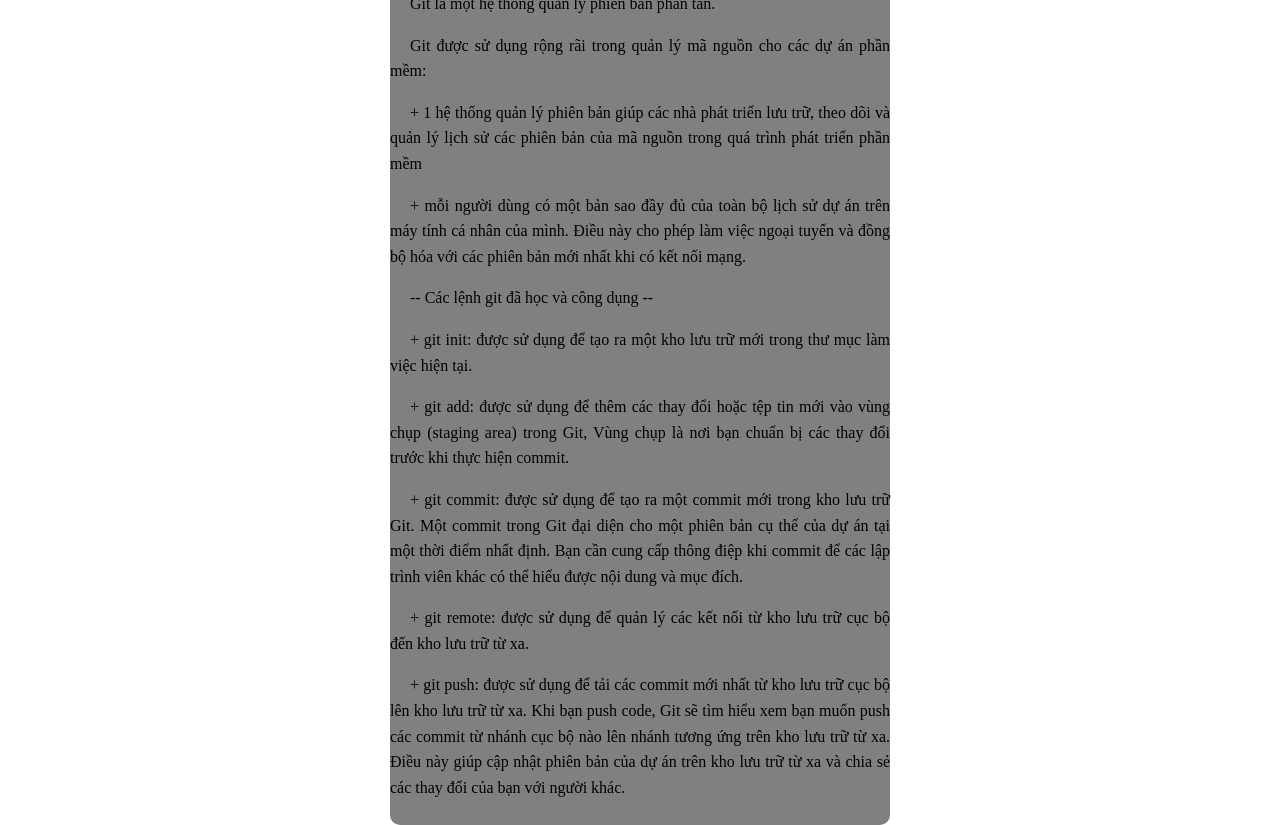
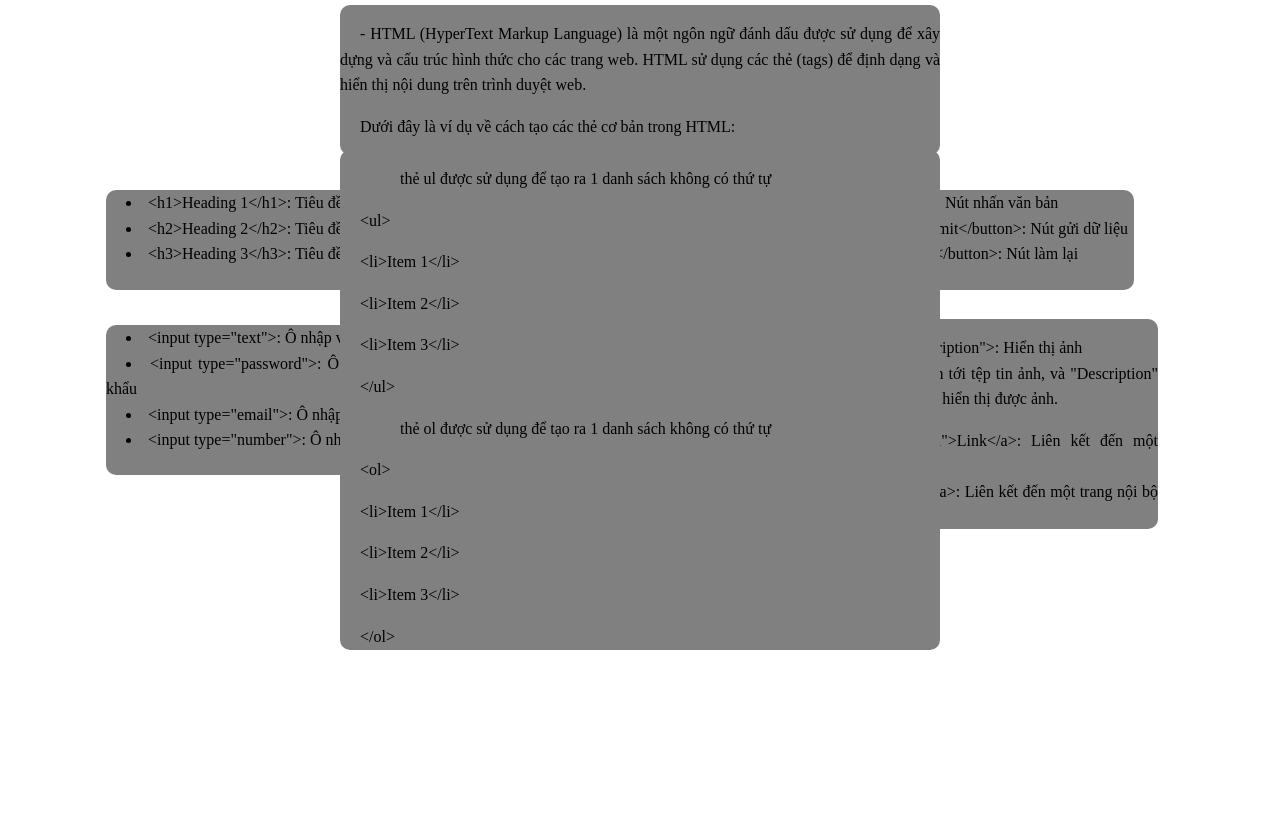
Before and after one commit to Luna1502/Bai_tap_git_1, a plain HTML site: page index.html in a window 1280 px wide. After the commit the page ends 800 px from the top, so only its background shows below. Drawn offline with Linux system fonts and the light colour scheme.

Commit message:
Add files via upload

```diff
--- /dev/null
+++ b/baitaphtml.css
@@ -0,0 +1,95 @@
+.form-1 {
+    width: 600px;
+    height: 150px;
+    border-radius: 10px;
+    background-color: gray;
+    position: absolute;
+    top: 10%;
+    left: 50%;
+    transform: translate(-50%, -50%);
+    text-indent: 20px;
+    line-height: 1.5;
+    font-size: 16px;
+    line-height: 1.6;
+    text-align: justify;
+}
+
+.form-2 {
+    width: 300px;
+    height: 100px;
+    border-radius: 10px;
+    background-color: gray;
+    position: absolute;
+    top: 30%;
+    left: 20%;
+    transform: translate(-50%, -50%);
+    text-indent: 20px;
+    line-height: 1.5;
+    font-size: 16px;
+    line-height: 1.6;
+    text-align: justify;
+}
+
+.form-3 {
+    width: 300px;
+    height: 150px;
+    border-radius: 10px;
+    background-color: gray;
+    position: absolute;
+    top: 50%;
+    left: 20%;
+    transform: translate(-50%, -50%);
+    text-indent: 20px;
+    line-height: 1.5;
+    font-size: 16px;
+    line-height: 1.6;
+    text-align: justify;
+}
+
+.form-4 {
+    width: 420px;
+    height: 100px;
+    border-radius: 10px;
+    background-color: gray;
+    position: absolute;
+    top: 30%;
+    right: -5%;
+    transform: translate(-50%, -50%);
+    text-indent: 20px;
+    line-height: 1.5;
+    font-size: 16px;
+    line-height: 1.6;
+    text-align: justify;
+}
+
+.form-5 {
+    width: 500px;
+    height: 210px;
+    border-radius: 10px;
+    background-color: gray;
+    position: absolute;
+    top: 53%;
+    right: -10%;
+    transform: translate(-50%, -50%);
+    text-indent: 20px;
+    line-height: 1.5;
+    font-size: 16px;
+    line-height: 1.6;
+    text-align: justify;
+}
+
+.form-6 {
+    width: 600px;
+    height: 500px;
+    border-radius: 10px;
+    background-color: gray;
+    position: absolute;
+    top: 50%;
+    left: 50%;
+    transform: translate(-50%, -50%);
+    text-indent: 20px;
+    line-height: 1.5;
+    font-size: 16px;
+    line-height: 1.6;
+    text-align: justify;
+}
--- a/index.html
+++ b/index.html
@@ -1,28 +1,64 @@
 <!DOCTYPE html>
 <html lang="en">
+
 <head>
     <meta charset="UTF-8">
     <meta name="viewport" content="width=device-width, initial-scale=1.0">
-    <title>Baitap1</title>
-    <link rel="stylesheet" href="./baitap.css">
+    <title>Document</title>
+    <link rel="stylesheet" href="baitaphtml.css">
 </head>
+
 <body>
     <div class="form-1">
-        <p>Git là một hệ thống quản lý phiên bản phân tán.</p>
-        <p>Git được sử dụng rộng rãi trong quản lý mã nguồn cho các dự án phần mềm:</p>
-        <p>+ 1 hệ thống quản lý phiên bản giúp các nhà phát triển lưu trữ, theo dõi và quản lý lịch sử các phiên bản của mã nguồn trong quá trình phát triển phần mềm</p>
-        <p>+ mỗi người dùng có một bản sao đầy đủ của toàn bộ lịch sử dự án trên máy tính cá nhân của mình. Điều này cho phép làm việc ngoại tuyến và đồng bộ hóa với các phiên bản mới nhất khi có kết nối mạng.</p>
+        <p>- HTML (HyperText Markup Language) là một ngôn ngữ đánh dấu được sử dụng để xây dựng và cấu trúc hình thức
+            cho các trang web. HTML sử dụng các thẻ (tags) để định dạng và hiển thị nội dung trên trình duyệt web.</p>
 
-        <p>-- Các lệnh git đã học và công dụng --</p>
-        <p>+ git init: được sử dụng để tạo ra một kho lưu trữ mới trong thư mục làm việc hiện tại.</p>
+        <p>Dưới đây là ví dụ về cách tạo các thẻ cơ bản trong HTML:</p>
+    </div>
 
-        <p>+ git add: được sử dụng để thêm các thay đổi hoặc tệp tin mới vào vùng chụp (staging area) trong Git, Vùng chụp là nơi bạn chuẩn bị các thay đổi trước khi thực hiện commit.</p>
+    <div class="form-2">
+        <li>&lt;h1&gt;Heading 1&lt;/h1&gt;: Tiêu đề cấp 1</li>
+        <li>&lt;h2&gt;Heading 2&lt;/h2&gt;: Tiêu đề cấp 2</li>
+        <li>&lt;h3&gt;Heading 3&lt;/h3&gt;: Tiêu đề cấp 3</li>
+    </div>
 
-        <p>+ git commit: được sử dụng để tạo ra một commit mới trong kho lưu trữ Git. Một commit trong Git đại diện cho một phiên bản cụ thể của dự án tại một thời điểm nhất định. Bạn cần cung cấp thông điệp khi commit để các lập trình viên khác có thể hiểu được nội dung và mục đích.</p>
+    <div class="form-3">
+        <li>&lt;input type="text"&gt;: Ô nhập văn bản</li>
+        <li>&lt;input type="password"&gt;: Ô nhập mật khẩu</li>
+        <li>&lt;input type="email"&gt;: Ô nhập email</li>
+        <li>&lt;input type="number"&gt;: Ô nhập số</li>
+    </div>
 
-        <p>+ git remote: được sử dụng để quản lý các kết nối từ kho lưu trữ cục bộ đến kho lưu trữ từ xa.</p>
+    <div class="form-4">
+        <li>&lt;button&gt;Click me&lt;/button&gt;: Nút nhấn văn bản</li>
+        <li>&lt;button type="submit"&gt;Submit&lt;/button&gt;: Nút gửi dữ liệu</li>
+        <li>&lt;button type="reset"&gt;Reset&lt;/button&gt;: Nút làm lại</li>
+    </div>
 
-        <p>+ git push: được sử dụng để tải các commit mới nhất từ kho lưu trữ cục bộ lên kho lưu trữ từ xa. Khi bạn push code, Git sẽ tìm hiểu xem bạn muốn push các commit từ nhánh cục bộ nào lên nhánh tương ứng trên kho lưu trữ từ xa. Điều này giúp cập nhật phiên bản của dự án trên kho lưu trữ từ xa và chia sẻ các thay đổi của bạn với người khác.</p>
-        </div>
+    <div class="form-5">
+        <p>&lt;img src="path/to/image.jpg" alt="Description"&gt;: Hiển thị ảnh<br>
+            Trong đó, "path/to/image.jpg" là đường dẫn tới tệp tin ảnh, và "Description" là mô tả về ảnh dùng cho trường
+            hợp không hiển thị được ảnh.</p>
+
+        <li>&lt;a href="https://www.example.com"&gt;Link&lt;/a&gt;: Liên kết đến một trang web khác (hyperlink)</li>
+        <li>&lt;a href="page.html"&gt;Internal Link&lt;/a&gt;: Liên kết đến một trang nội bộ trong cùng trang web</li>
+    </div>
+    <div class="form-6">
+        <ul> thẻ ul được sử dụng để tạo ra 1 danh sách không có thứ tự</ul>
+        <p> &lt;ul&gt;</p>
+       <p> &lt;li&gt;Item 1&lt;/li&gt;</p>
+       <p> &lt;li&gt;Item 2&lt;/li&gt;</p>
+       <p> &lt;li&gt;Item 3&lt;/li&gt;</p>
+       <p> &lt;/ul&gt;</p>
+       <ul> thẻ ol được sử dụng để tạo ra 1 danh sách không có thứ tự</ul>
+       <p> &lt;ol&gt;</p>
+       <p> &lt;li&gt;Item 1&lt;/li&gt;</p>
+       <p> &lt;li&gt;Item 2&lt;/li&gt;</p>
+       <p> &lt;li&gt;Item 3&lt;/li&gt;</p>
+       <p> &lt;/ol&gt;</p>
+
+    </div>
+
 </body>
+
 </html>
```
